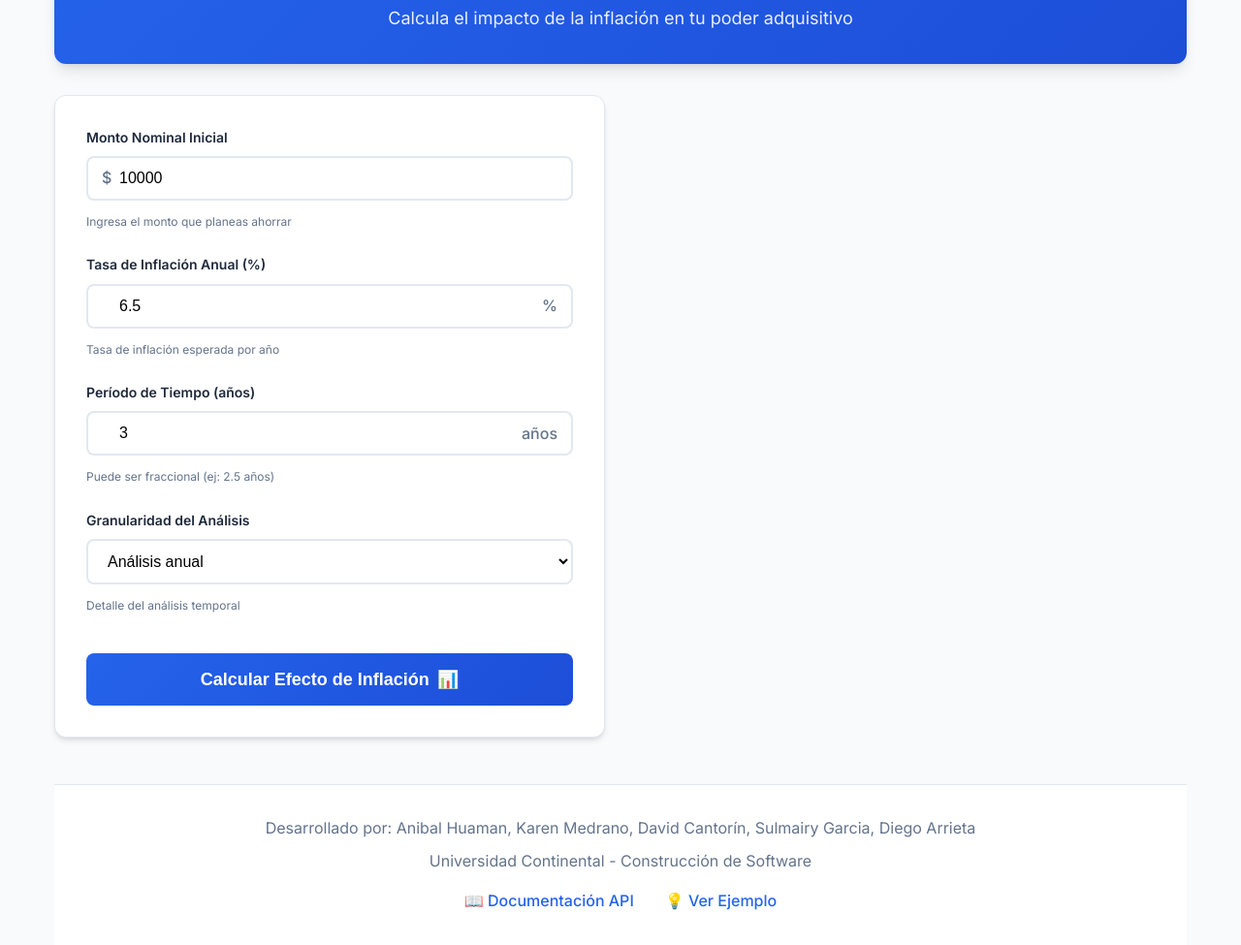
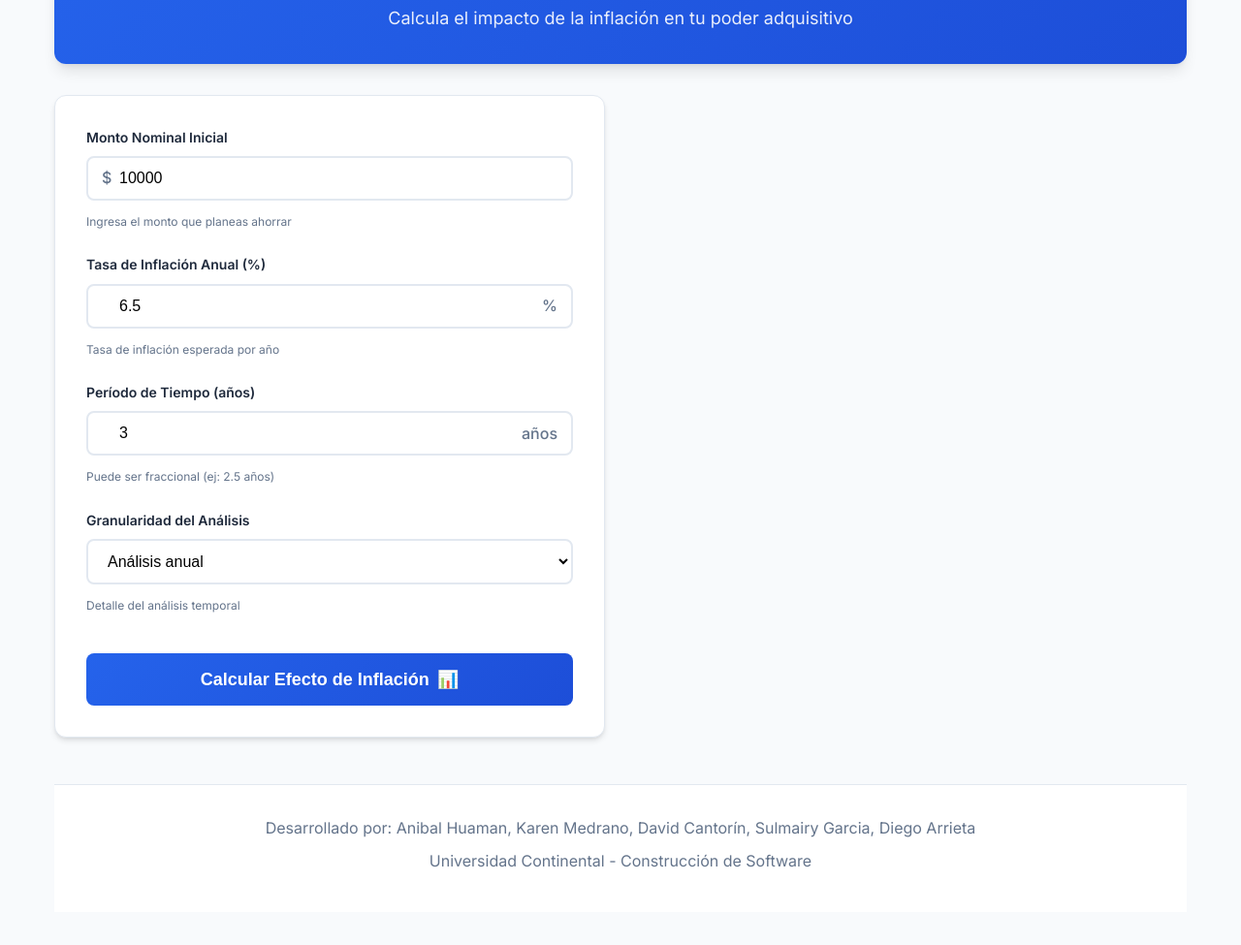
Before and after one commit to daneolx/ModuloProyeccion, a website: page public/index.html in a window 1280 px wide. Shown: the part 99-1074 px from the top of the page at 97% size. After the commit the page ends 1040 px from the top, so only its background shows below. Drawn offline with Linux system fonts and the light colour scheme.

Commit message:
update index

```diff
--- a/public/index.html
+++ b/public/index.html
@@ -170,10 +170,6 @@
             <div class="footer-content">
                 <p>Desarrollado por: Anibal Huaman, Karen Medrano, David Cantorín, Sulmairy Garcia, Diego Arrieta</p>
                 <p>Universidad Continental - Construcción de Software</p>
-                <div class="footer-links">
-                    <a href="/api/v1/info" target="_blank">📖 Documentación API</a>
-                    <a href="#" onclick="showExample()">💡 Ver Ejemplo</a>
-                </div>
             </div>
         </footer>
     </div>
```
